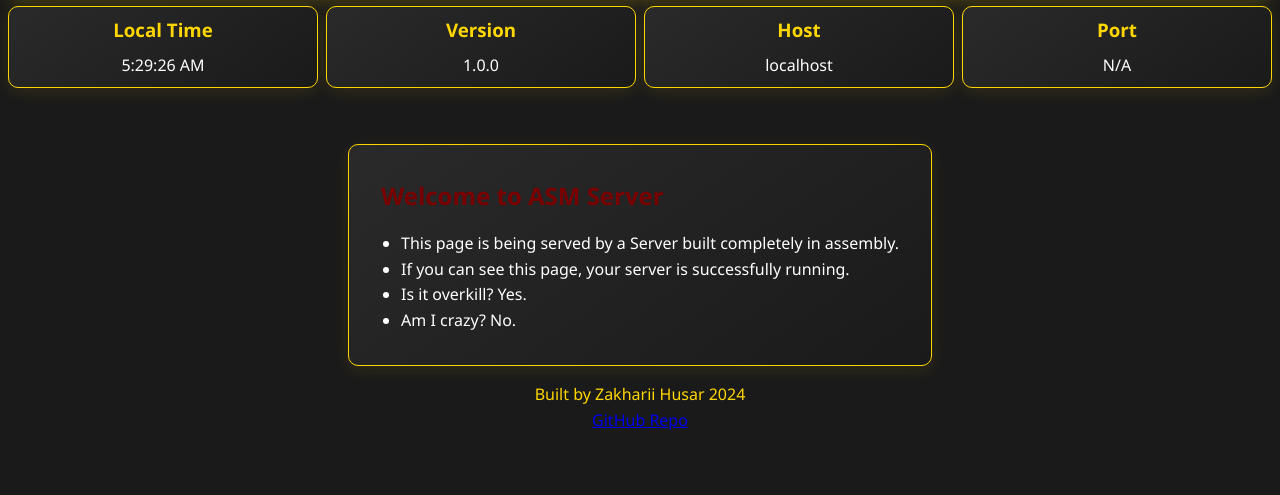
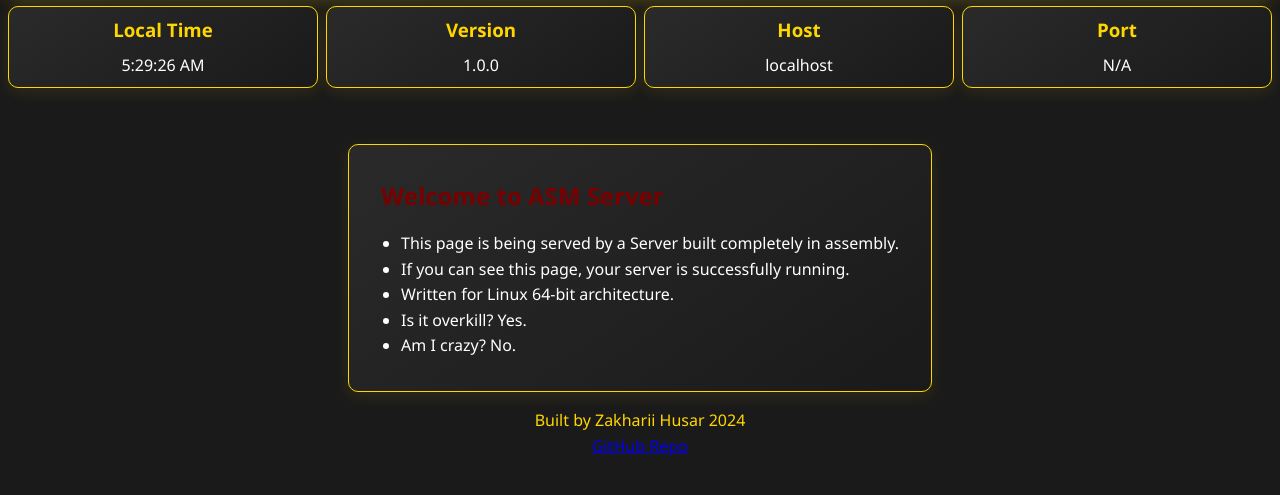
Before and after one commit to Zakharii-Husar/asm_server, a plain HTML site: page public/index.html in a window 1280 px wide. Shown: the part 127-622 px from the top of the page. Drawn offline with Linux system fonts and the light colour scheme.

Commit message:
Edited hmtl column

```diff
--- a/public/index.html
+++ b/public/index.html
@@ -40,9 +40,9 @@
             <ul>
                 <li>This page is being served by a Server built completely in assembly.</li>
                 <li>If you can see this page, your server is successfully running.</li>
+                <li>Written for Linux 64-bit architecture.</li>
                 <li>Is it overkill? Yes.</li>
-                <li>Am I crazy? No.</li>
-            </ul>
+                <li>Am I crazy? No.</li>            </ul>
         </div>
 
         <footer>
```
